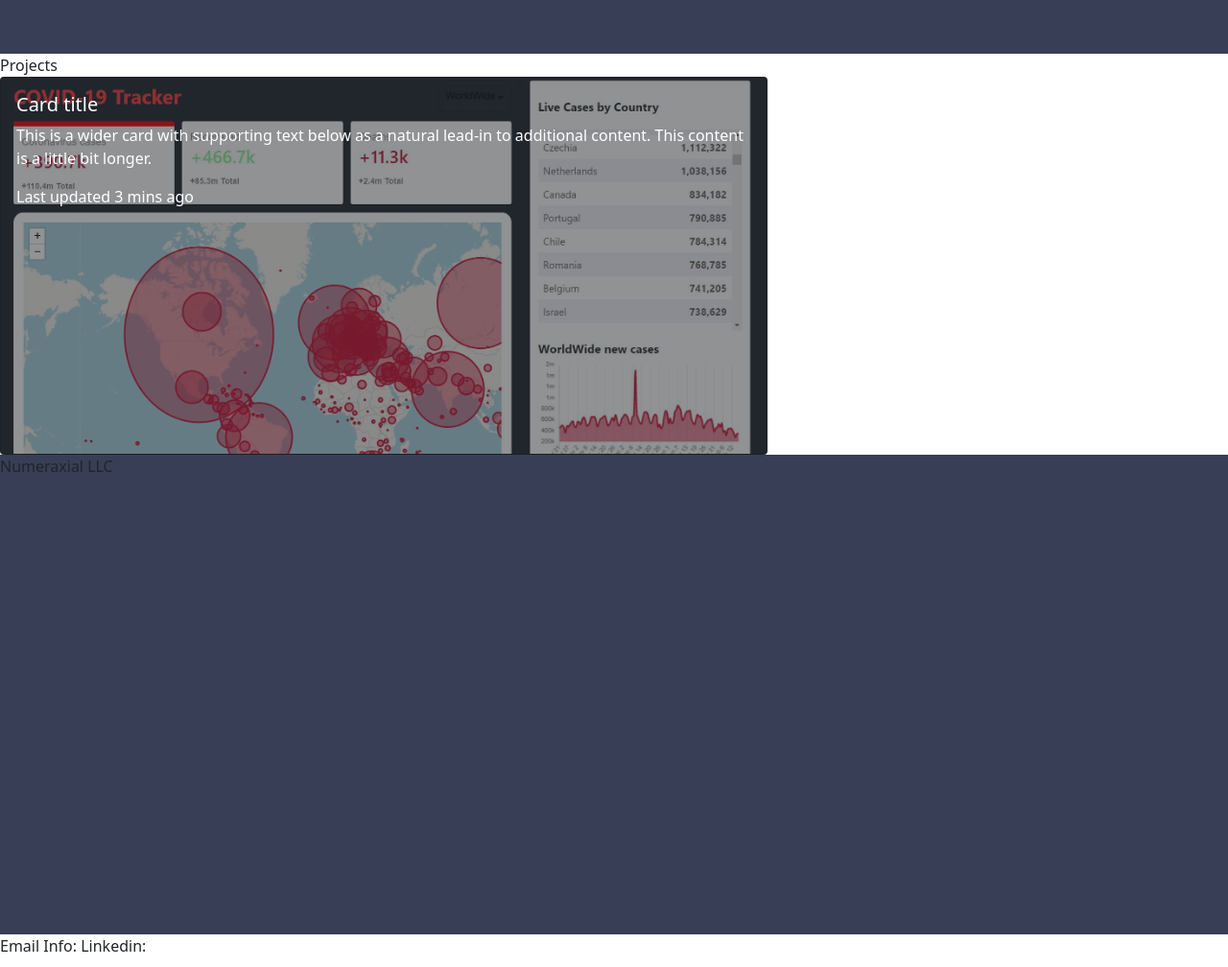
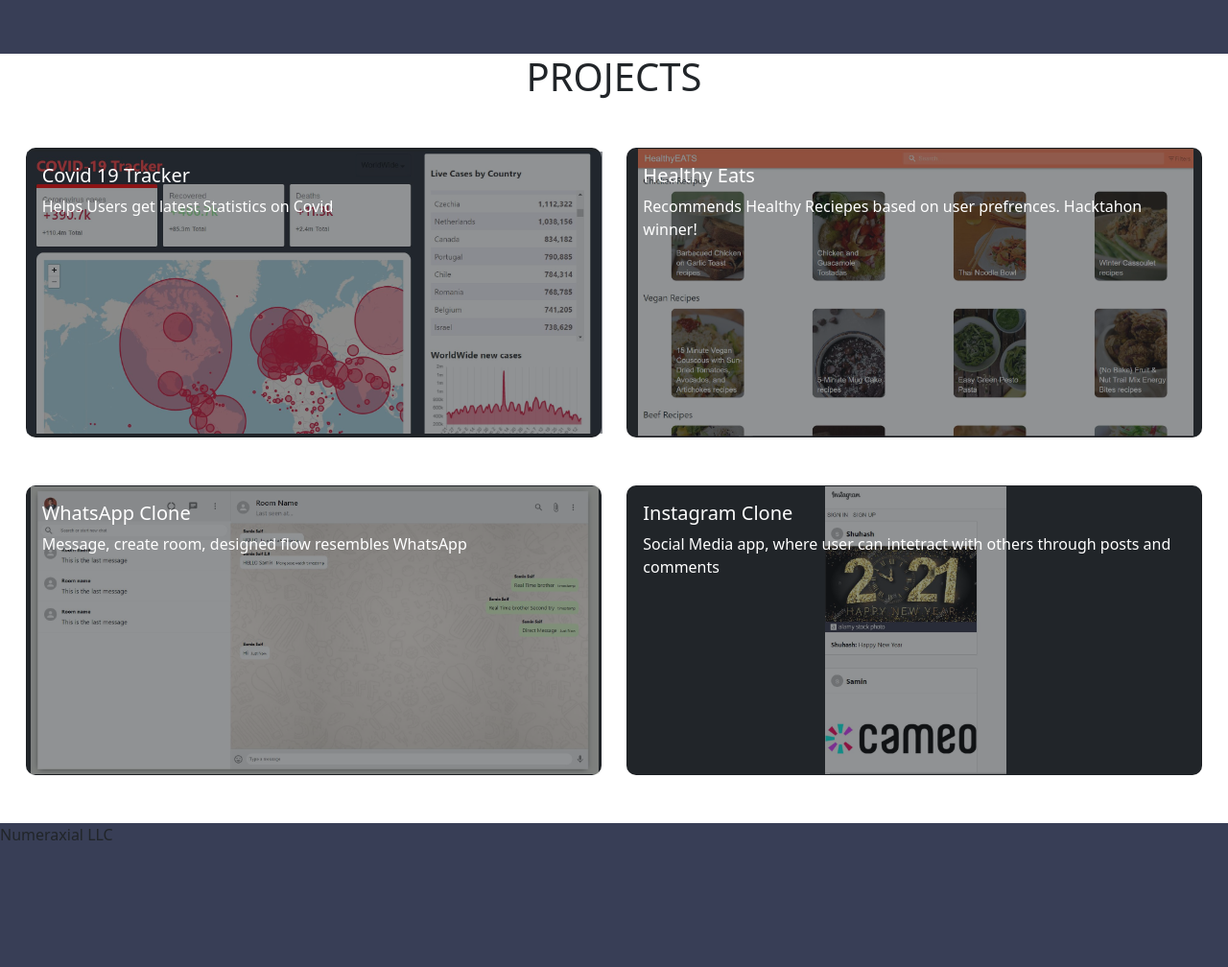
Before and after one commit to notabela-org/project-0-my-personal-brand-msaif2920, a plain HTML site: page index.html in a window 1280 px wide. Shown: the part 480-1488 px from the top of the page at 96% size. Drawn offline with nearby package versions, Linux system fonts and the light colour scheme.

Commit message:
Worked on the projects section. Added card like images and postioned them correctly

```diff
--- a/index.html
+++ b/index.html
@@ -35,15 +35,45 @@
         <div class="about">
             Aspiring Software Engineer
         </div>
+
         <div class="projects">
-            Projects
+            <h1>PROJECTS</h1>
+            <div class="flex__layout__projects">
             <div class="card bg-dark text-white">
                 <img src="./static/covid_app.JPG"class="card-img" alt="...">
                 <div class="card-img-overlay">
-                  <h5 class="card-title">Card title</h5>
-                  <p class="card-text">This is a wider card with supporting text below as a natural lead-in to additional content. This content is a little bit longer.</p>
-                  <p class="card-text">Last updated 3 mins ago</p>
+                  <h5 class="card-title">Covid 19 Tracker</h5>
+                  <p class="card-text">Helps Users get latest Statistics on Covid</p>
+
                 </div>
+              </div>
+              <div class="card bg-dark text-white">
+                <img src="./static/Healthy_Eats.JPG"class="card-img" alt="...">
+                <div class="card-img-overlay">
+                  <h5 class="card-title">Healthy Eats</h5>
+                  <p class="card-text">Recommends Healthy Reciepes based on user prefrences. Hacktahon winner!</p>
+
+                </div>
+              </div>
+            </div>
+
+           <div class="flex__layout__projects">
+              <div class="card bg-dark text-white">
+                <img src="./static/whatsapp.JPG"class="card-img" alt="...">
+                <div class="card-img-overlay">
+                  <h5 class="card-title">WhatsApp Clone</h5>
+                  <p class="card-text">Message, create room, designed flow resembles WhatsApp</p>
+
+                </div>
+              </div>
+
+              <div class="card bg-dark text-white">
+                <img src="./static/instargram.JPG"class="card-img" alt="...">
+                <div class="card-img-overlay">
+                  <h5 class="card-title">Instagram Clone</h5>
+                  <p class="card-text">Social Media app, where user can intetract with others through posts and comments</p>
+                </div>
+              </div>
               </div>
         </div>
         <div class="work">
--- a/styles.css
+++ b/styles.css
@@ -5,12 +5,26 @@
   padding-bottom: 250px;
 }
 
+.flex__layout__projects {
+  display: flex;
+  justify-content: space-evenly;
+  margin-top: 50px;
+  margin-bottom: 50px;
+}
+
+.projects > h1 {
+  text-align: center;
+}
+
 .card {
-  width: 800px;
+  width: 600px;
   object-fit: contain;
+  border-radius: 10px;
 }
 
 .card > img {
+  width: 600px;
+  height: 300px;
   object-fit: contain;
   opacity: 0.5;
 }
```
Also changed, not shown: static/Healthy_Eats.JPG (added), static/instargram.JPG (added), static/whatsapp.JPG (added).
